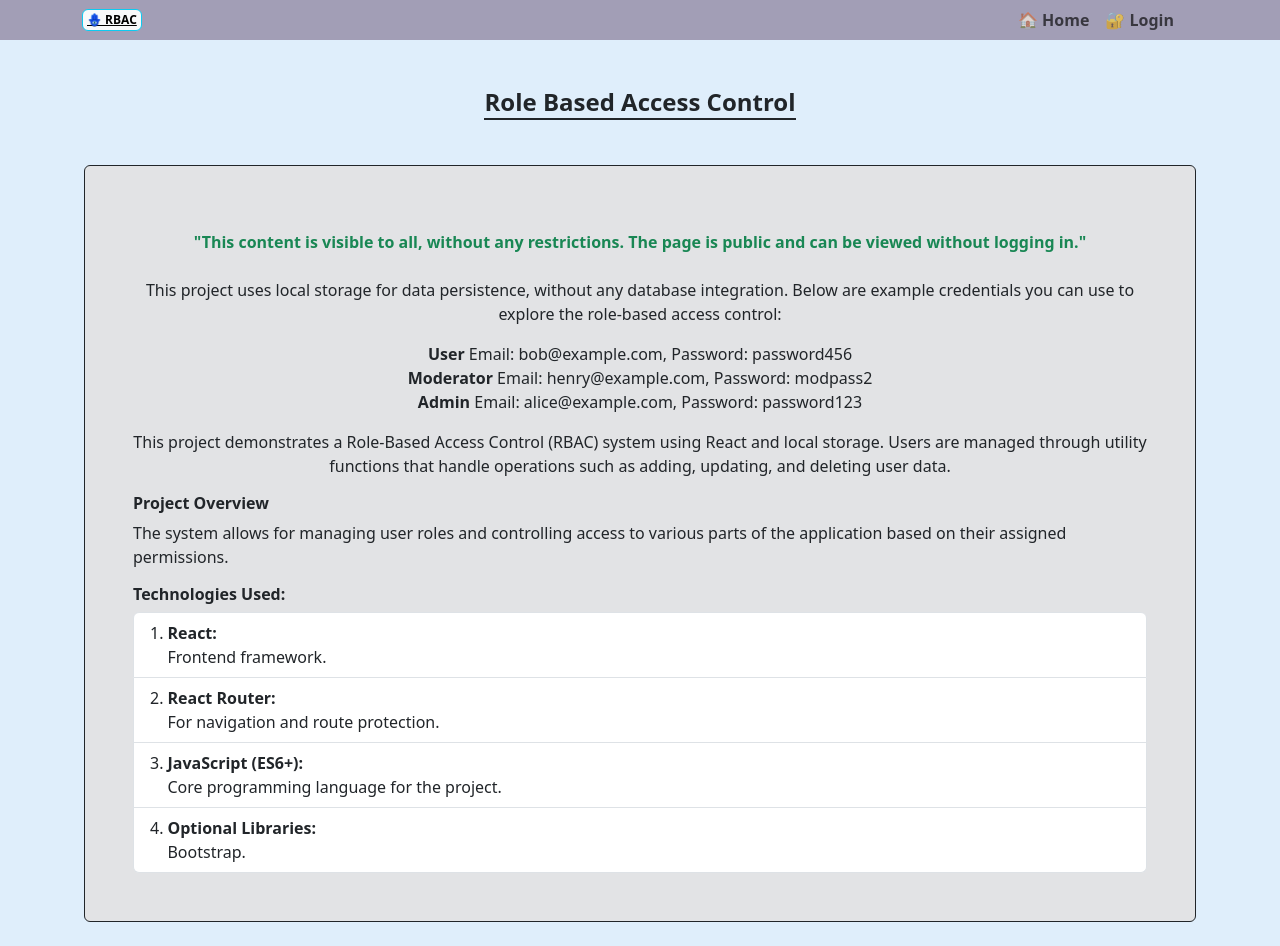
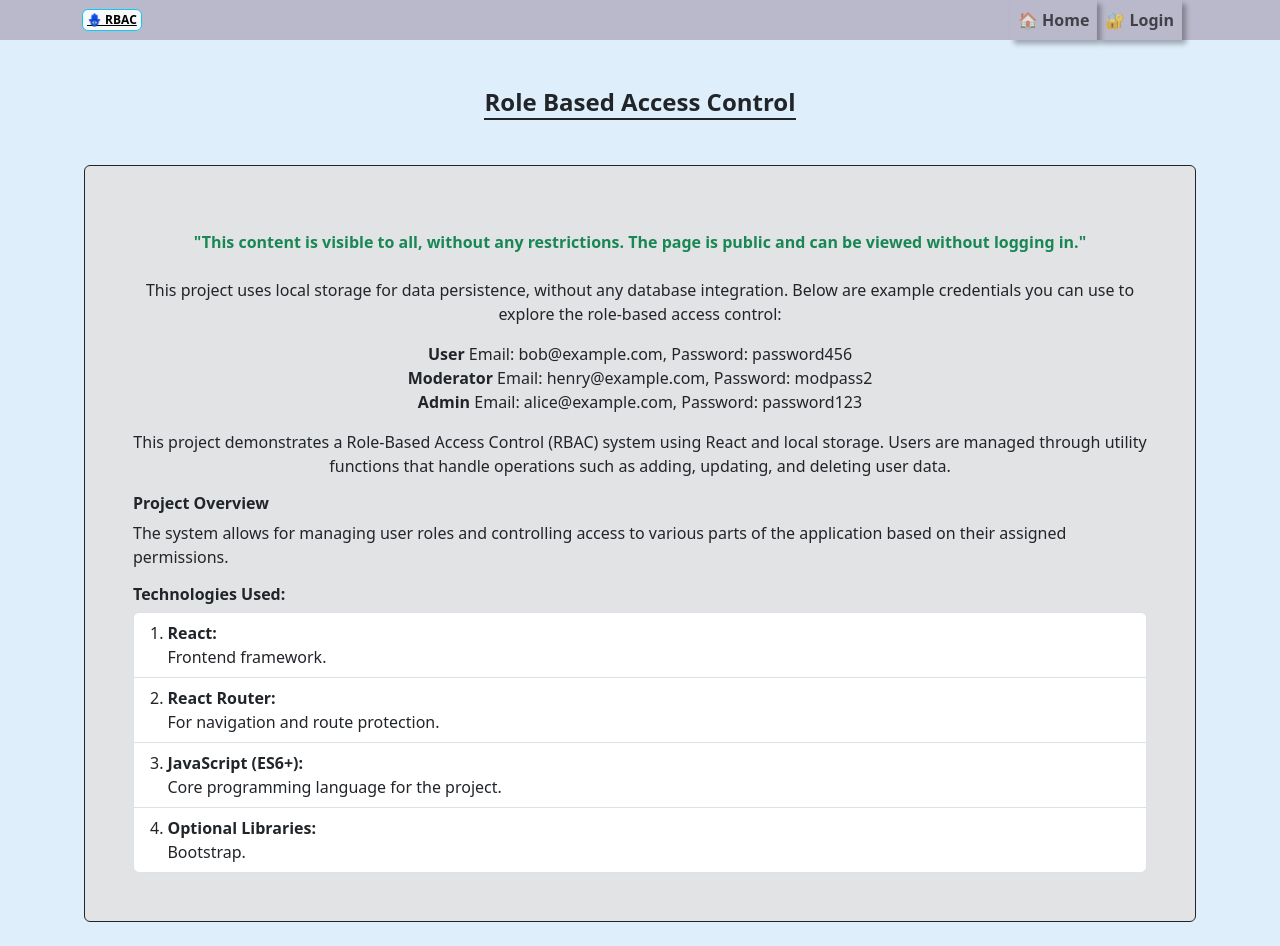
Before and after one commit to danutnanu/RoleBasedAccessControl, a React (Vite) app: page / in a window 1280 px wide. Built offline with nearby package versions, Linux system fonts and the light colour scheme.

Commit message:
Update Navbar background color and add shadow to nav links for enhanced aesthetics

```diff
--- a/src/components/Navbar.css
+++ b/src/components/Navbar.css
@@ -1,3 +1,8 @@
 .navbar {
-  background-color: #a29eb6;
+  background-color: #bab8cb;
 }
+
+.nav-link {
+  box-shadow: 4px 4px 5px rgba(0, 0, 0, 0.3);
+
+}
```
